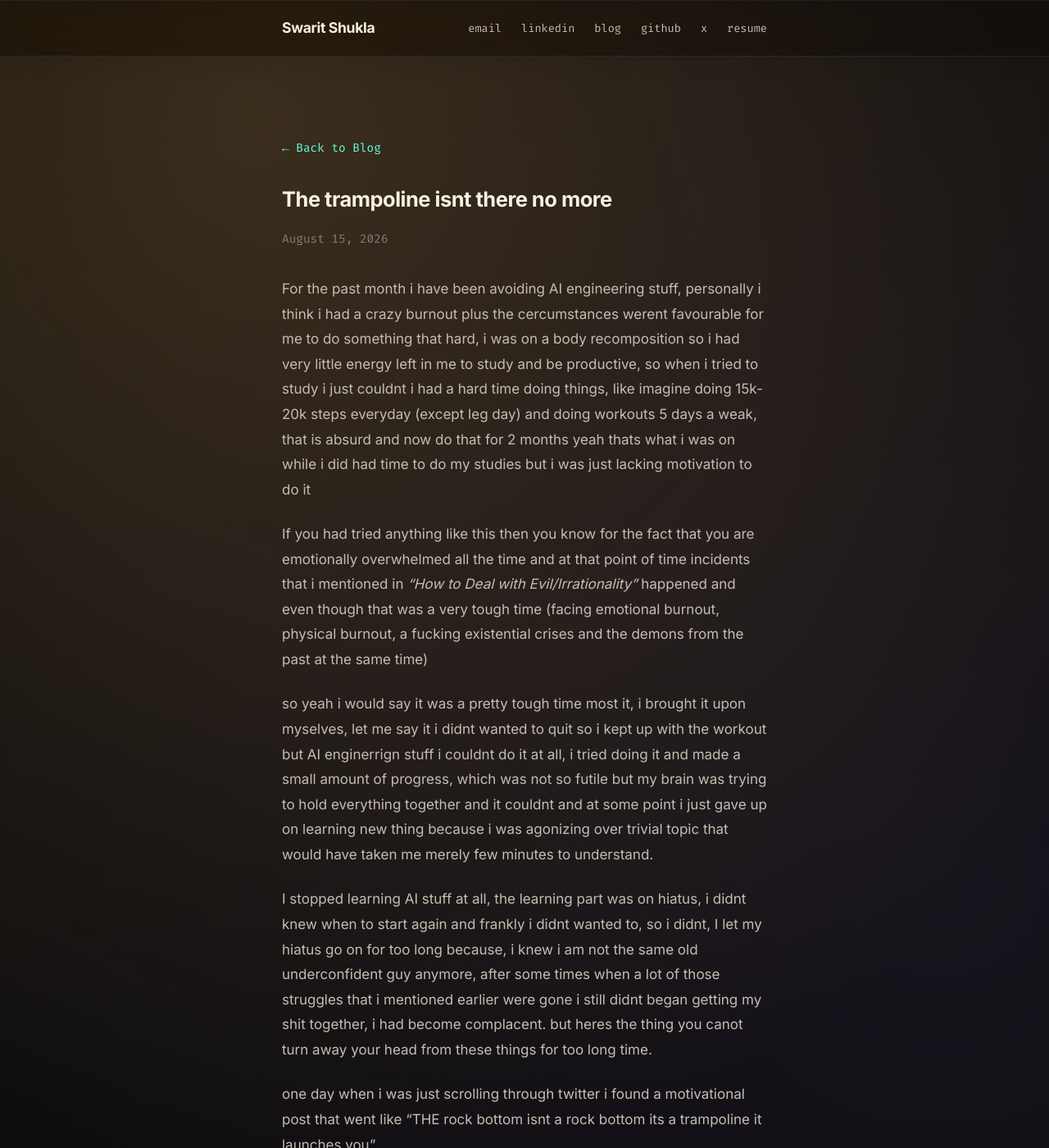
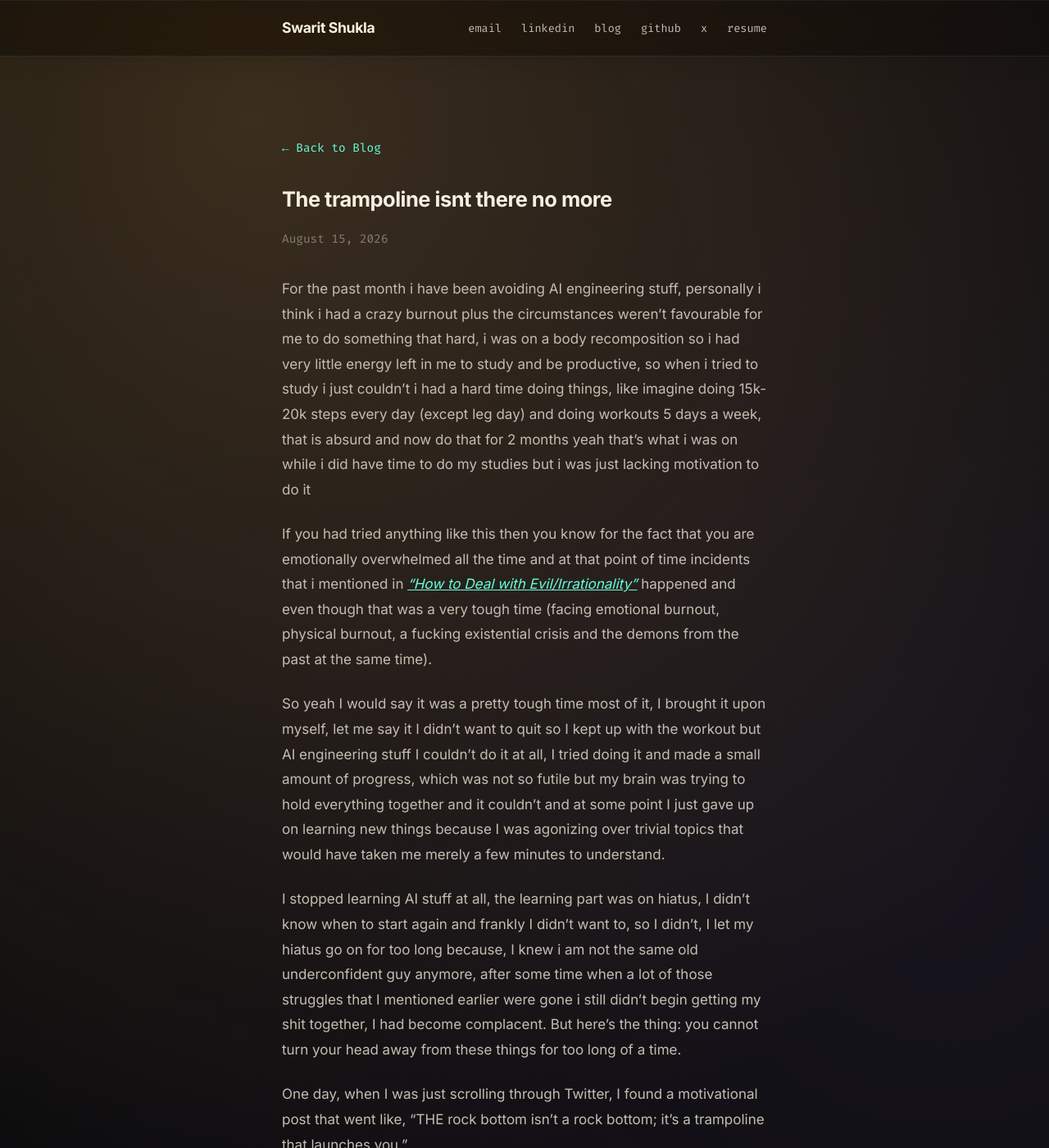
Before and after one commit to SWARITSHUKLA/SWARITSHUKLA.github.io, a Jekyll site: the page built from _posts/2026-08-15-The-trampoline-isnt-there-no-more.md, in a window 1280 px wide and 1400 px high. Shown: the whole window at 82% size. Built offline with Jekyll 4.4.1, drawn with Linux system fonts in a browser that asks for light colours; some of the changed text lies outside the part shown.

Commit message:
Corrected the grammer

```diff
--- a/_posts/2026-08-15-The-trampoline-isnt-there-no-more.md
+++ b/_posts/2026-08-15-The-trampoline-isnt-there-no-more.md
@@ -4,20 +4,20 @@ title: "The trampoline isnt there no more"
 date: 2026-08-15
 category: life
 ---
-For the past month i have been avoiding AI engineering stuff, personally i think i had a crazy burnout plus the cercumstances werent favourable for me to do something that hard, i was on a body recomposition so i had very little energy left in me to study and be productive, so when i tried to study i just couldnt i had a hard time doing things, like imagine doing 15k-20k steps everyday (except leg day) and doing workouts 5 days a weak, that is absurd and now do that for 2 months yeah thats what i was on while i did had time to do my studies but i was just lacking motivation to do it
+For the past month i have been avoiding AI engineering stuff, personally i think i had a crazy burnout plus the circumstances weren't favourable for me to do something that hard, i was on a body recomposition so i had very little energy left in me to study and be productive, so when i tried to study i just couldn't i had a hard time doing things, like imagine doing 15k-20k steps every day (except leg day) and doing workouts 5 days a week, that is absurd and now do that for 2 months yeah that's what i was on while i did have time to do my studies but i was just lacking motivation to do it
 
-If you had tried anything like this then you know for the fact that you are emotionally overwhelmed all the time and at that point of time incidents that i mentioned in *"How to Deal with Evil/Irrationality"* happened and even though that was a very tough time (facing emotional burnout, physical burnout, a fucking existential crises and the demons from the past at the same time)
+If you had tried anything like this then you know for the fact that you are emotionally overwhelmed all the time and at that point of time incidents that i mentioned in [*"How to Deal with Evil/Irrationality"*](https://swaritshukla.me/life/2026/07/11/How-to-Deal-with-Evil-Irrationality.html) happened and even though that was a very tough time (facing emotional burnout, physical burnout, a fucking existential crisis and the demons from the past at the same time).
 
-so yeah i would say it was a pretty tough time most it, i brought it upon myselves, let me say it i didnt wanted to quit so i kept up with the workout but AI enginerrign stuff i couldnt do it at all, i tried doing it and made a small amount of progress, which was not so futile but my brain was trying to hold everything together and it couldnt and at some point i just gave up on learning new thing because i was agonizing over trivial topic that would have taken me merely few minutes to understand.
+So yeah I would say it was a pretty tough time most of it, I brought it upon myself, let me say it I didn't want to quit so I kept up with the workout but AI engineering stuff I couldn't do it at all, I tried doing it and made a small amount of progress, which was not so futile but my brain was trying to hold everything together and it couldn't and at some point I just gave up on learning new things because I was agonizing over trivial topics that would have taken me merely a few minutes to understand.
 
-I stopped learning AI stuff at all, the learning part was on hiatus, i didnt knew when to start again and frankly i didnt wanted to, so i didnt, I let my hiatus go on for too long because, i knew i am not the same old underconfident guy anymore, after some times when a lot of those struggles that i mentioned earlier were gone i still didnt began getting my shit together, i had become complacent. but heres the thing you canot turn away your head from these things for too long time.
+I stopped learning AI stuff at all, the learning part was on hiatus, I didn't know when to start again and frankly I didn't want to, so I didn't, I let my hiatus go on for too long because, I knew i am not the same old underconfident guy anymore, after some time when a lot of those struggles that I mentioned earlier were gone i still didn't begin getting my shit together, I had become complacent. But here's the thing: you cannot turn your head away from these things for too long of a time.
 
-one day when i was just scrolling through twitter i found a motivational post that went like "THE rock bottom isnt a rock bottom its a trampoline it launches you"
+One day, when I was just scrolling through Twitter, I found a motivational post that went like, "THE rock bottom isn't a rock bottom; it's a trampoline that launches you."
 
-when i read that quote, i had a reasoning in my mind, a scary one, i am not at the rock bottom anymore i have something, for the first time in my life i am not at the rock bottom.
+When I read that quote, I had a realization in my mind, a scary one: I am not at rock bottom anymore. I have something; for the first time in my life, I am not at rock bottom.
 
-I have surpassed the launch phase of trampoline and the place that i stand now *The trampoline isnt there no more*, i would have to continue normally, And if i am not moving forward i am going backwards.
+I have surpassed the launch phase of the trampoline, and the place that I stand now *The trampoline isn't there no more*. I would have to continue normally, and if I am not moving forward, I am going backwards.
 
-Having realized this i knew i had to do something i cant go back to being what i was, i am starting to get my life in order and do my stuff again.
+Having realized this, I knew I had to do something. I can't go back to being what I was; I am starting to get my life in order and do my stuff again.
 
-The blues of realizing the time that i have wasted doing absolutely no learnings are still there and i am still processing that feeling but there is still hope because I’m back to Sisyphus.
+The blues of realizing the time that I have wasted doing absolutely no learning are still there, and I am still processing that feeling, but there is still hope because I’m back to Sisyphus.
```
